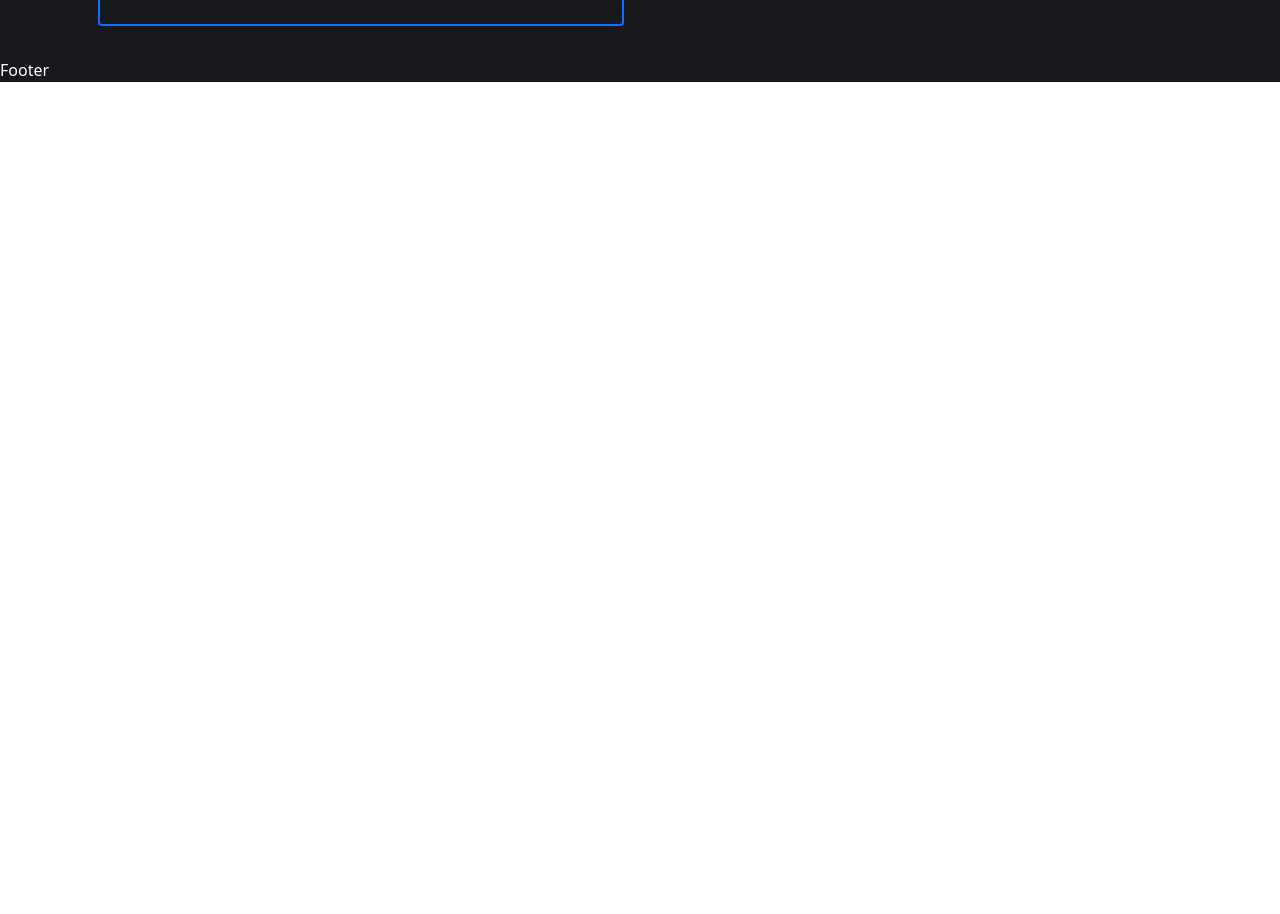
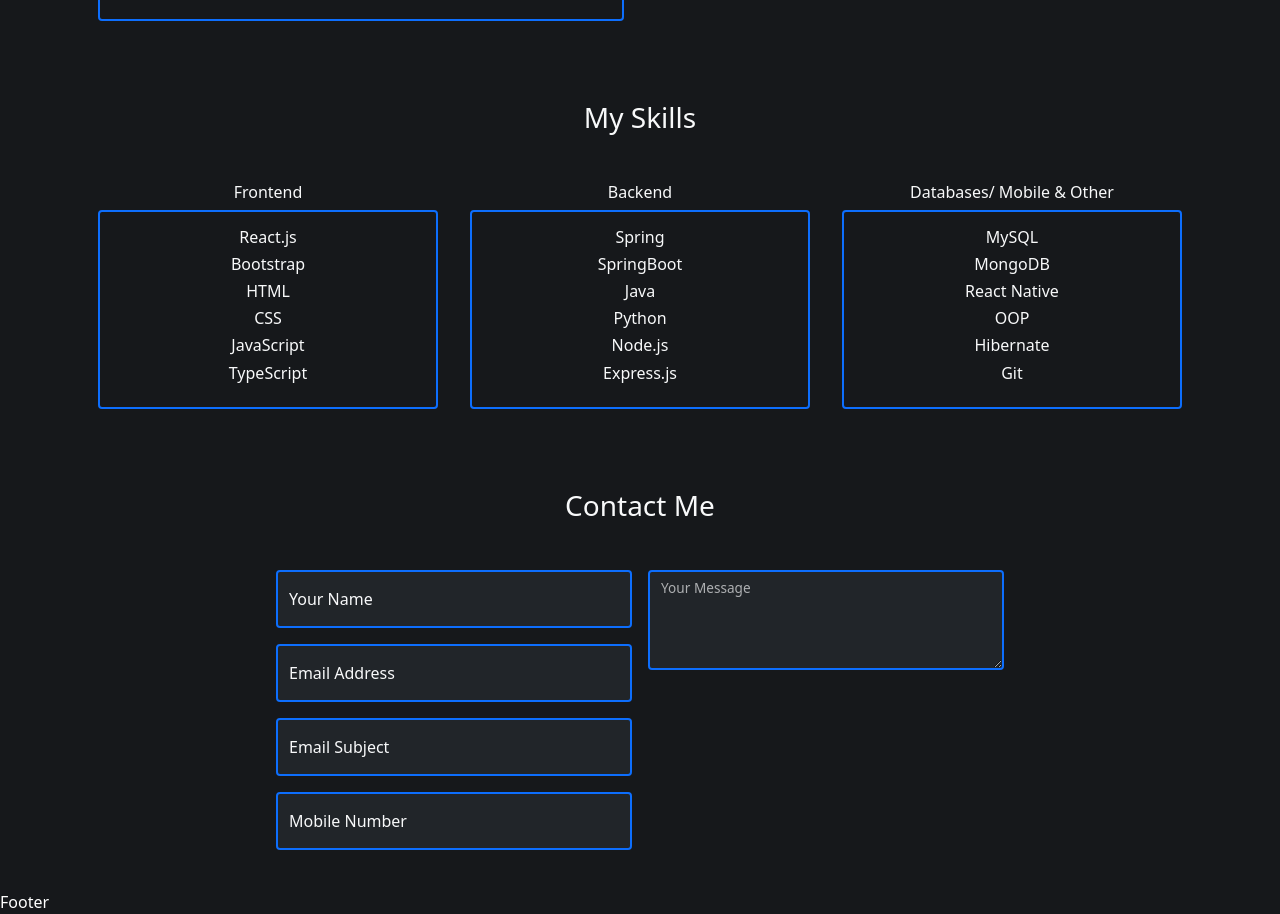
Before and after one commit to YasithCB/my-portfolio-react, a React (Create React App) app: page / in a window 1280 px wide. Shown: the part 1499-2413 px from the top of the page. Before the commit the page ends 1581 px from the top, so only its background shows below. Built offline with nearby package versions, Linux system fonts and the light colour scheme.

Commit message:
contact section done

```diff
--- a/package.json
+++ b/package.json
@@ -9,7 +9,9 @@
     "@testing-library/jest-dom": "^5.16.5",
     "@testing-library/react": "^13.4.0",
     "@testing-library/user-event": "^14.4.3",
+    "bootstrap": "^5.3.0",
     "react": "^18.2.0",
+    "react-bootstrap": "^2.8.0",
     "react-dom": "^18.2.0",
     "react-icons": "^4.10.1",
     "react-redux": "^8.1.0",
--- a/public/index.html
+++ b/public/index.html
@@ -5,27 +5,11 @@
     <link rel="icon" href="%PUBLIC_URL%/favicon.ico" />
     <meta name="viewport" content="width=device-width, initial-scale=1" />
     <meta name="theme-color" content="#000000" />
-    <meta
-      name="description"
-      content="Yasith C Bandara's portfolio website"
-    />
+    <meta name="description" content="Yasith C Bandara's portfolio website" />
     <link href="https://cdn.jsdelivr.net/npm/bootstrap@5.0.2/dist/css/bootstrap.min.css" rel="stylesheet" integrity="sha384-EVSTQN3/azprG1Anm3QDgpJLIm9Nao0Yz1ztcQTwFspd3yD65VohhpuuCOmLASjC" crossorigin="anonymous">
+    <link rel="apple-touch-icon" href="%PUBLIC_URL%/logo192.png" />
+    <link rel="manifest" href="%PUBLIC_URL%/manifest.json" />
 
-    <link rel="apple-touch-icon" href="%PUBLIC_URL%/logo192.png" />
-    <!--
-      manifest.json provides metadata used when your web app is installed on a
-      user's mobile device or desktop. See https://developers.google.com/web/fundamentals/web-app-manifest/
-    -->
-    <link rel="manifest" href="%PUBLIC_URL%/manifest.json" />
-    <!--
-      Notice the use of %PUBLIC_URL% in the tags above.
-      It will be replaced with the URL of the `public` folder during the build.
-      Only files inside the `public` folder can be referenced from the HTML.
-
-      Unlike "/favicon.ico" or "favicon.ico", "%PUBLIC_URL%/favicon.ico" will
-      work correctly both with client-side routing and a non-root public URL.
-      Learn how to configure a non-root public URL by running `npm run build`.
-    -->
     <title>Yasith C Bandara</title>
   </head>
   <body>
--- /dev/null
+++ b/src/components/CommentBox.js
@@ -0,0 +1,16 @@
+import FloatingLabel from 'react-bootstrap/FloatingLabel';
+import Form from 'react-bootstrap/Form';
+
+export const CommentBox = () => {
+  return (
+    <>
+      <FloatingLabel className="mx-2" controlId="msg" label="Your Message">
+        <Form.Control
+          as="textarea"
+          className="bg-dark text-light border border-primary border-2"
+          style={{ height: '100px' }}
+        />
+      </FloatingLabel>
+    </>
+  );
+}
--- /dev/null
+++ b/src/components/Contact.js
@@ -0,0 +1,24 @@
+import React from "react";
+import { InputField } from "./InputField";
+import { CommentBox } from "./CommentBox";
+
+export const Contact = () => {
+  return (
+    <div className="container text-light py-3 my-2">
+      <h3 className="text-center">Contact Me</h3>
+      <div className="d-flex justify-content-center mt-5">
+        <div className="col-2"></div>
+        <div className="col-4">
+          <InputField label="Your Name" type="email" />
+          <InputField label="Email Address" type="email" />
+          <InputField label="Email Subject" type="text" />
+          <InputField label="Mobile Number" type="number" />
+        </div>
+        <div className="col-4">
+          <CommentBox />
+        </div>
+        <div className="col-2"></div>
+      </div>
+    </div>
+  );
+};
--- a/src/components/Education.js
+++ b/src/components/Education.js
@@ -7,7 +7,7 @@ export const Education = () => {
       <h3 className="text-center">My Journey</h3>
       <div className="d-flex mt-5">
         <div className="text-center col-6">
-          <h5 className="mb-3">Education</h5>
+          <h6 className="mb-3">Education</h6>
           <EducationDetailBox
             time="2017"
             title="GCE Ordinary Level"
@@ -25,7 +25,7 @@ export const Education = () => {
           />
         </div>
         <div className="text-center col-6">
-          <h5 className="mb-3">Experience</h5>
+          <h6 className="mb-3">Experience</h6>
           <EducationDetailBox
             time="2019 - Present"
             title="Graphic Designer - freelancer"
--- /dev/null
+++ b/src/components/InputField.js
@@ -0,0 +1,20 @@
+import FloatingLabel from "react-bootstrap/FloatingLabel";
+import Form from "react-bootstrap/Form";
+
+export const InputField = (props) => {
+  return (
+    <>
+      <FloatingLabel
+        controlId="floatingInput"
+        label={props.label}
+        className="mb-3 mx-2"
+      >
+        <Form.Control
+          className="bg-dark text-light border border-primary border-2"
+          type={props.type}
+          placeholder={props.label}
+        />
+      </FloatingLabel>
+    </>
+  );
+};
--- a/src/components/Layout.js
+++ b/src/components/Layout.js
@@ -4,6 +4,8 @@ import Home from "./Home";
 import Footer from "./Footer";
 import { About } from "./About";
 import { Education } from "./Education";
+import { Skills } from "./Skills";
+import { Contact } from "./Contact";
 
 const Layout = () => {
   const bgStyle = {
@@ -17,6 +19,8 @@ const Layout = () => {
         <Home />
         <About />
         <Education />
+        <Skills />
+        <Contact />
         <Footer />
       </div>
     </>
--- /dev/null
+++ b/src/components/SkillDetalsBox.js
@@ -0,0 +1,15 @@
+import React from 'react'
+
+export const SkillDetalsBox = (props) => {
+    const array = props.array;
+
+    const printArray = array.map((element) => {
+        return <h6>{element}</h6>
+    })
+
+  return (
+    <div className="text-light border border-primary border-2 rounded py-3 px-5 my-2 mx-3">
+      {printArray}
+    </div>
+  )
+}
--- /dev/null
+++ b/src/components/Skills.js
@@ -0,0 +1,42 @@
+import React from "react";
+import { SkillDetalsBox } from "./SkillDetalsBox";
+
+export const Skills = () => {
+  const frontend = [
+    "React.js",
+    "Bootstrap",
+    "HTML",
+    "CSS",
+    "JavaScript",
+    "TypeScript",
+  ];
+  const backend = [
+    "Spring",
+    "SpringBoot",
+    "Java",
+    "Python",
+    "Node.js",
+    "Express.js",
+  ];
+  const db = ["MySQL", "MongoDB", "React Native", "OOP", "Hibernate", "Git"];
+
+  return (
+    <div className="container text-light py-5 my-2">
+      <h3 className="text-center">My Skills</h3>
+      <div className="d-flex text-center mt-5">
+        <div className="col-4">
+          <h6>Frontend</h6>
+          <SkillDetalsBox array={frontend} />
+        </div>
+        <div className="col-4">
+          <h6>Backend</h6>
+          <SkillDetalsBox array={backend} />
+        </div>
+        <div className="col-4">
+          <h6>Databases/ Mobile & Other</h6>
+          <SkillDetalsBox array={db} />
+        </div>
+      </div>
+    </div>
+  );
+};
```
Also changed, not shown: 1 other file (tests, documents, lock files or other folders).
